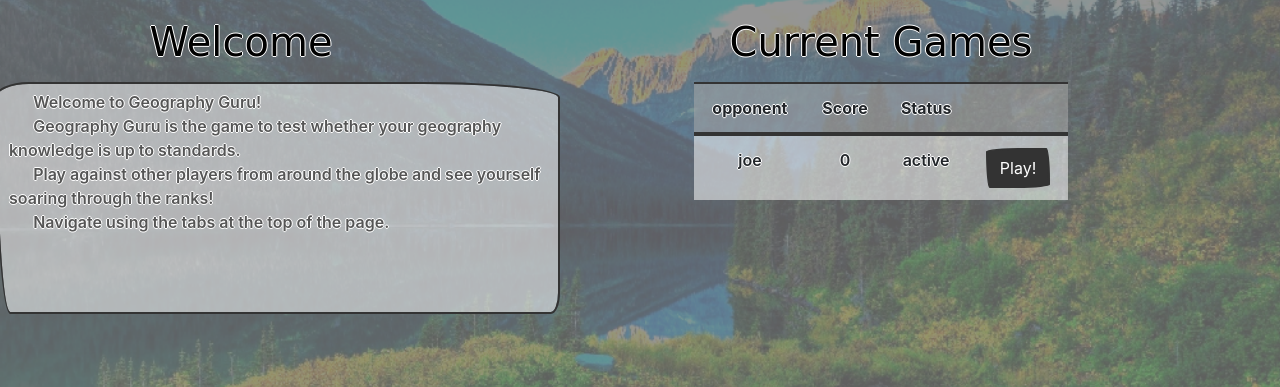
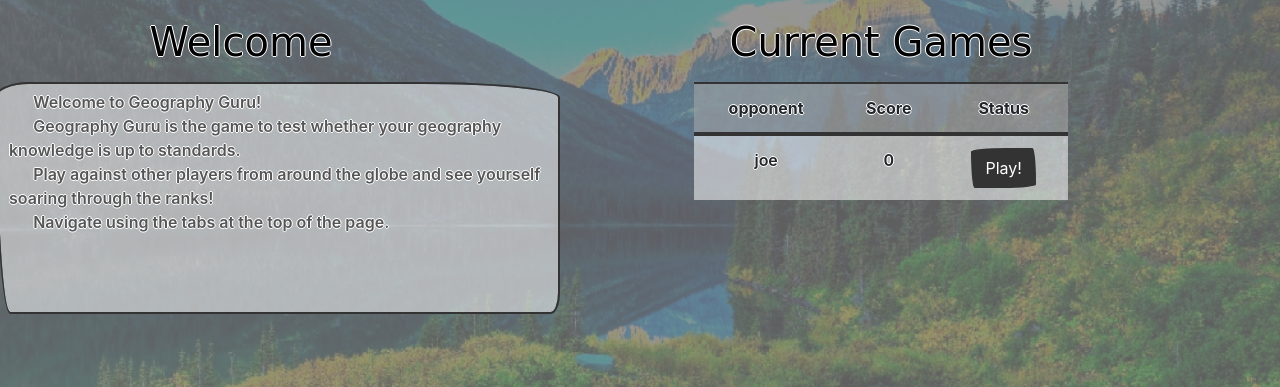
Before and after one commit to Jelleas/WebIK, a Flask app: page / in a window 1280 px wide. Shown: the part 131-518 px from the top of the page. Run offline with Flask 2, Linux system fonts and the light colour scheme; a user stored in the database is signed in; data comes from the database, SQL or seed files in the repository; some libraries are stand-ins or nearby versions; some web fonts are replaced.

Commit message:
tabel gaat nu niet door het scherm als deze te groot is.

```diff
--- a/static/styles.css
+++ b/static/styles.css
@@ -122,6 +122,17 @@ html, body {
     width: 50%;
     margin: 0px auto;
     float: none;
+}
+
+
+.scroller{
+  max-height: 70%;
+  overflow-y: scroll;
+}
+
+::-webkit-scrollbar {
+width: 0px;
+background: transparent;
 }
 
 table{
--- a/templates/index.html
+++ b/templates/index.html
@@ -73,13 +73,13 @@ $(window).on('load', function() {
   </div>
   <div class="column right">
     <b><label for="exampleTextarea"><h1>Current Games</h1></label></b>
+    <div class="scroller">
     <table class="table">
       <thead>
         <tr>
           <th scope="col">opponent</th></th>
           <th scope="col">Score</th>
-          <th scope="col">Status</th>
-          <th scope="col"></th>
+          <th colspan="2">Status</th>
         </tr>
       </thead>
       {% if current or current2 %}
@@ -94,8 +94,7 @@ $(window).on('load', function() {
             <tr>
               <td>{{ now.player1_name }}</td>
               <td colspan="1">{{ now.score }}</td>
-              <td>{{ now.status }}</td>
-              <td>
+              <td colspan="2">
                 <form>
                   <button class="btn btn-primary" value="{{ now.game_id }}" name="game_id" type="submit" formmethod="POST">Play!</button>
                 </form>
@@ -106,6 +105,8 @@ $(window).on('load', function() {
           <td colspan="4">No current games :(</td>
         {% endif %}
     </thead>
+    </table>
+    </div>
   </div>
 </div>
 {% endblock %}
```
